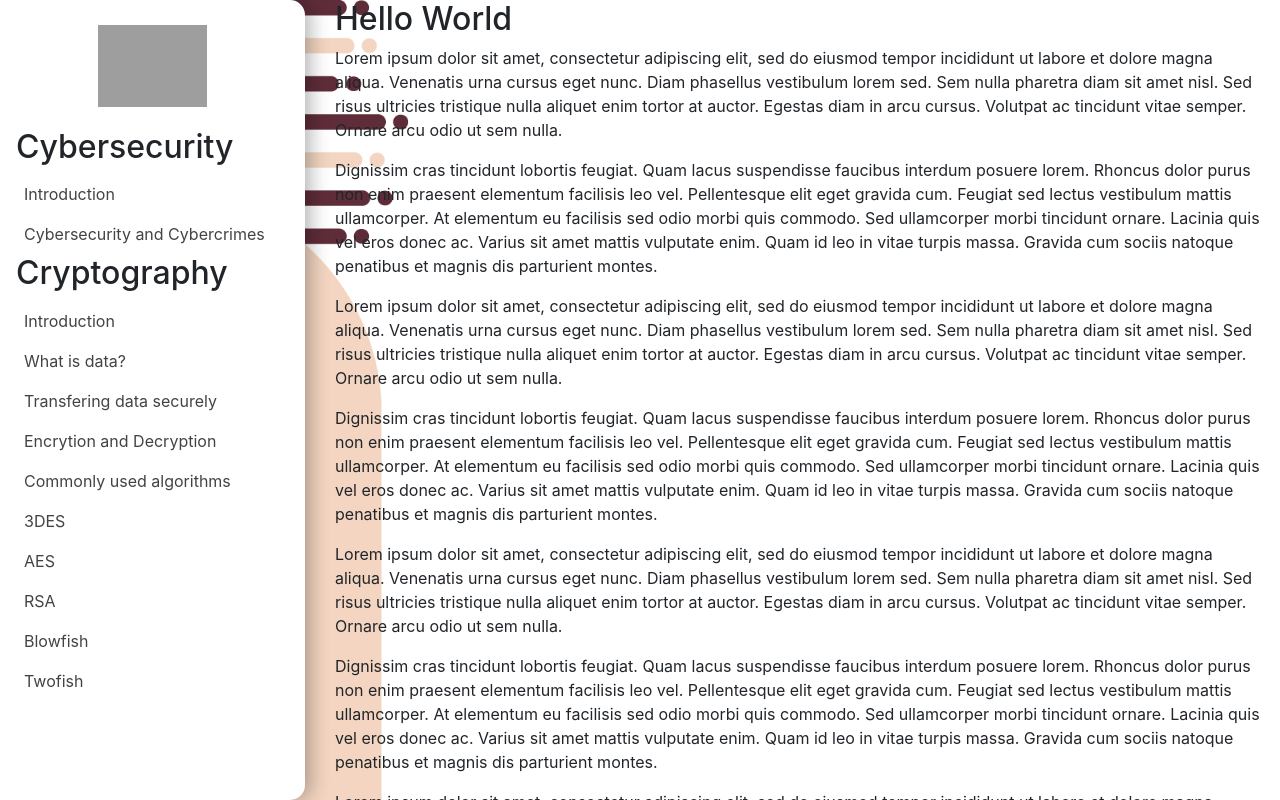
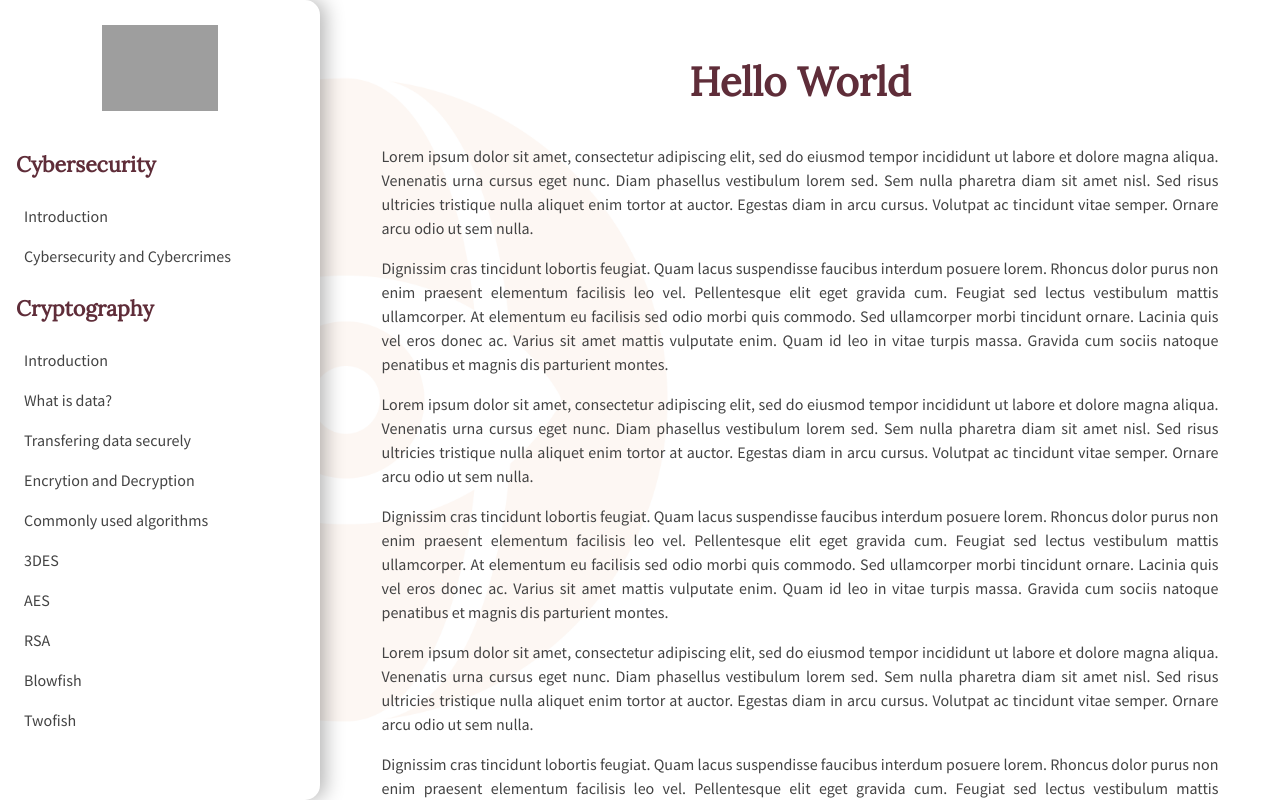
Before and after one commit to andgcv/secure-dev, a React (Create React App) app: page / in a window 1280 px wide. Built offline with nearby package versions, Linux system fonts and the light colour scheme; grey boxes are pictures that could not be loaded.

Commit message:
Tweaked CSS before fixing menu refresh

```diff
--- a/public/index.css
+++ b/public/index.css
@@ -1,5 +1,16 @@
+:root {
+    --header-font: 'Lora', serif;
+    --header-color: #5F2D39;
+    --paragraph-font: 'Source Sans Pro', sans-serif;
+    --paragraph-color: #434343;
+}
+
 .padding-left-zero {
     padding-left: 0 !important;
+}
+
+.padding-right-zero {
+    padding-right: 0 !important;
 }
 
 .full-height-vh {
@@ -17,10 +28,20 @@
 body {
     margin: 0;
     padding: 0;
-
-    /** background image */
+    font-family: var(--paragraph-font);
+    color: var(--paragraph-color);
     background-image: url("./assets/BG.png");
     background-repeat: no-repeat;
     background-attachment: fixed;
     background-size: cover;
   }
+
+  body h1 {
+    font-family: var(--header-font);
+    color: var(--header-color);
+  }
+
+  body h2 {
+    font-family: var(--header-font);
+    color: var(--header-color);
+  }
--- a/public/index.html
+++ b/public/index.html
@@ -14,6 +14,7 @@
     <meta name="viewport" content="width=device-width, initial-scale=1" />
     <meta name="theme-color" content="#000000" />
     <link rel="manifest" href="%PUBLIC_URL%/manifest.json" />
+    <link href="https://fonts.googleapis.com/css?family=Lora|Source+Sans+Pro&display=swap" rel="stylesheet">
     <link rel="stylesheet" href="https://stackpath.bootstrapcdn.com/bootstrap/4.3.1/css/bootstrap.min.css" integrity="sha384-ggOyR0iXCbMQv3Xipma34MD+dH/1fQ784/j6cY/iJTQUOhcWr7x9JvoRxT2MZw1T" crossorigin="anonymous">
     <link rel="stylesheet" href="index.css">
     <title>Home</title>
--- a/src/components/Home.jsx
+++ b/src/components/Home.jsx
@@ -2,7 +2,7 @@ import React from 'react';
 
 export const Home = () => (
     <div>
-        <h2>Hello World</h2>
+        <h1>Hello World</h1>
         <p>Lorem ipsum dolor sit amet, consectetur adipiscing elit, sed do eiusmod tempor incididunt ut labore et dolore magna aliqua. Venenatis urna cursus eget nunc. Diam phasellus vestibulum lorem sed. Sem nulla pharetra diam sit amet nisl. Sed risus ultricies tristique nulla aliquet enim tortor at auctor. Egestas diam in arcu cursus. Volutpat ac tincidunt vitae semper. Ornare arcu odio ut sem nulla.</p>
         <p>Dignissim cras tincidunt lobortis feugiat. Quam lacus suspendisse faucibus interdum posuere lorem. Rhoncus dolor purus non enim praesent elementum facilisis leo vel. Pellentesque elit eget gravida cum. Feugiat sed lectus vestibulum mattis ullamcorper. At elementum eu facilisis sed odio morbi quis commodo. Sed ullamcorper morbi tincidunt ornare. Lacinia quis vel eros donec ac. Varius sit amet mattis vulputate enim. Quam id leo in vitae turpis massa. Gravida cum sociis natoque penatibus et magnis dis parturient montes.</p>
         <p>Lorem ipsum dolor sit amet, consectetur adipiscing elit, sed do eiusmod tempor incididunt ut labore et dolore magna aliqua. Venenatis urna cursus eget nunc. Diam phasellus vestibulum lorem sed. Sem nulla pharetra diam sit amet nisl. Sed risus ultricies tristique nulla aliquet enim tortor at auctor. Egestas diam in arcu cursus. Volutpat ac tincidunt vitae semper. Ornare arcu odio ut sem nulla.</p>
--- a/src/components/Layout.jsx
+++ b/src/components/Layout.jsx
@@ -1,8 +1,29 @@
 import React from 'react';
 import { Container } from 'react-bootstrap';
+import styled from 'styled-components';
+
+const Styles = styled.div`
+    .container {
+        padding: 3% 5% 5% 5%;
+    }
+
+    .container h1 {
+        text-align: center;
+        font-weight: bold;
+        padding-top: 30px;
+        padding-bottom: 30px;
+    }
+
+    .container p {
+        text-align: justify;
+        text-justify: inter-word;
+    }
+`
 
 export const Layout = (props) => (
-    <Container className="col-md-9 float-left full-height-percent scroll">
-        {props.children}
-    </Container>
+    <Styles className="col-md-9 float-left full-height-percent">
+        <Container className="full-height-percent scroll">
+            {props.children}
+        </Container>
+    </Styles>
 )
--- a/src/components/MD5Info.jsx
+++ b/src/components/MD5Info.jsx
@@ -2,7 +2,7 @@ import React from 'react';
 
 export const MD5Info = () => (
     <div>
-        <h2>MD5 Algorithm</h2>
+        <h1>MD5 Algorithm</h1>
         <p>Leo in vitae turpis massa sed elementum. Magna eget est lorem ipsum. Ullamcorper a lacus vestibulum sed arcu. Risus feugiat in ante metus. Lacus suspendisse faucibus interdum posuere lorem ipsum dolor sit. Odio facilisis mauris sit amet massa. Tellus molestie nunc non blandit massa enim nec dui. Ac orci phasellus egestas tellus rutrum. Fermentum odio eu feugiat pretium nibh. Aliquet bibendum enim facilisis gravida neque convallis a cras. Leo duis ut diam quam nulla porttitor massa id. Tellus elementum sagittis vitae et leo. Tristique et egestas quis ipsum suspendisse. Pulvinar mattis nunc sed blandit libero volutpat sed cras. Eget lorem dolor sed viverra ipsum nunc aliquet bibendum. In hendrerit gravida rutrum quisque non tellus.</p>
     </div>
 )
--- a/src/components/NavigationBar.jsx
+++ b/src/components/NavigationBar.jsx
@@ -9,12 +9,23 @@ const Styles = styled.div`
         box-shadow: 5px 0 20px 0px rgba(0,0,0,0.3);
     }
 
+    .navbar h2 {
+        font-size: 16pt;
+        font-weight: bold;
+        padding-top: 20px;
+        padding-bottom: 10px;
+    }
+
     .navbar-nav .nav-link {
         color: #434343;
 
         &:hover {
             color: #5F2D39;
         }
+    }
+
+    .navbar-nav {
+        padding-bottom: 30px;
     }
 
     .navbar-brand {
@@ -29,12 +40,13 @@ const Styles = styled.div`
 `;
 
 export const NavigationBar = () => (
-    <Styles className="col-md-3 float-left padding-left-zero full-height-percent">
+    <Styles className="col-md-3 float-left padding-left-zero padding-right-zero full-height-percent">
         <Navbar expand="lg" className="full-height-percent">
             <Navbar.Toggle aria-controls="basic-navbar-nav"/>
             <Navbar.Collapse id="basic-navbar-nav">
-                <Nav className="flex-column full-height-vh scroll">
+                <Nav className="flex-column full-height-vh">
                     <Navbar.Brand href="/"><img src="/assets/BrandLogo.png" alt="Brand logo"/></Navbar.Brand>
+                    <div className="scroll">
                         <h2>Cybersecurity</h2>
                         <Nav.Item><Nav.Link href="/cybersecurity-intro">Introduction</Nav.Link></Nav.Item>
                         <Nav.Item><Nav.Link href="/cybersecurity-and-cybercrimes">Cybersecurity and Cybercrimes</Nav.Link></Nav.Item>
@@ -49,6 +61,7 @@ export const NavigationBar = () => (
                         <Nav.Item><Nav.Link href="/rsa">RSA</Nav.Link></Nav.Item>
                         <Nav.Item><Nav.Link href="/blowfish">Blowfish</Nav.Link></Nav.Item>
                         <Nav.Item><Nav.Link href="/twofish">Twofish</Nav.Link></Nav.Item>
+                    </div>
                 </Nav>
             </Navbar.Collapse>
         </Navbar>
--- a/src/components/NoMatch.jsx
+++ b/src/components/NoMatch.jsx
@@ -2,6 +2,6 @@ import React from 'react';
 
 export const NoMatch = () => (
     <div>
-        <h2>Error 404</h2>
+        <h1>Error 404</h1>
     </div>
 )
```
Also changed, not shown: public/assets/BG.png, src/components/Home.css (deleted), src/components/MD5Info.css (deleted). Lines whose indentation alone changed are shown as unchanged.
